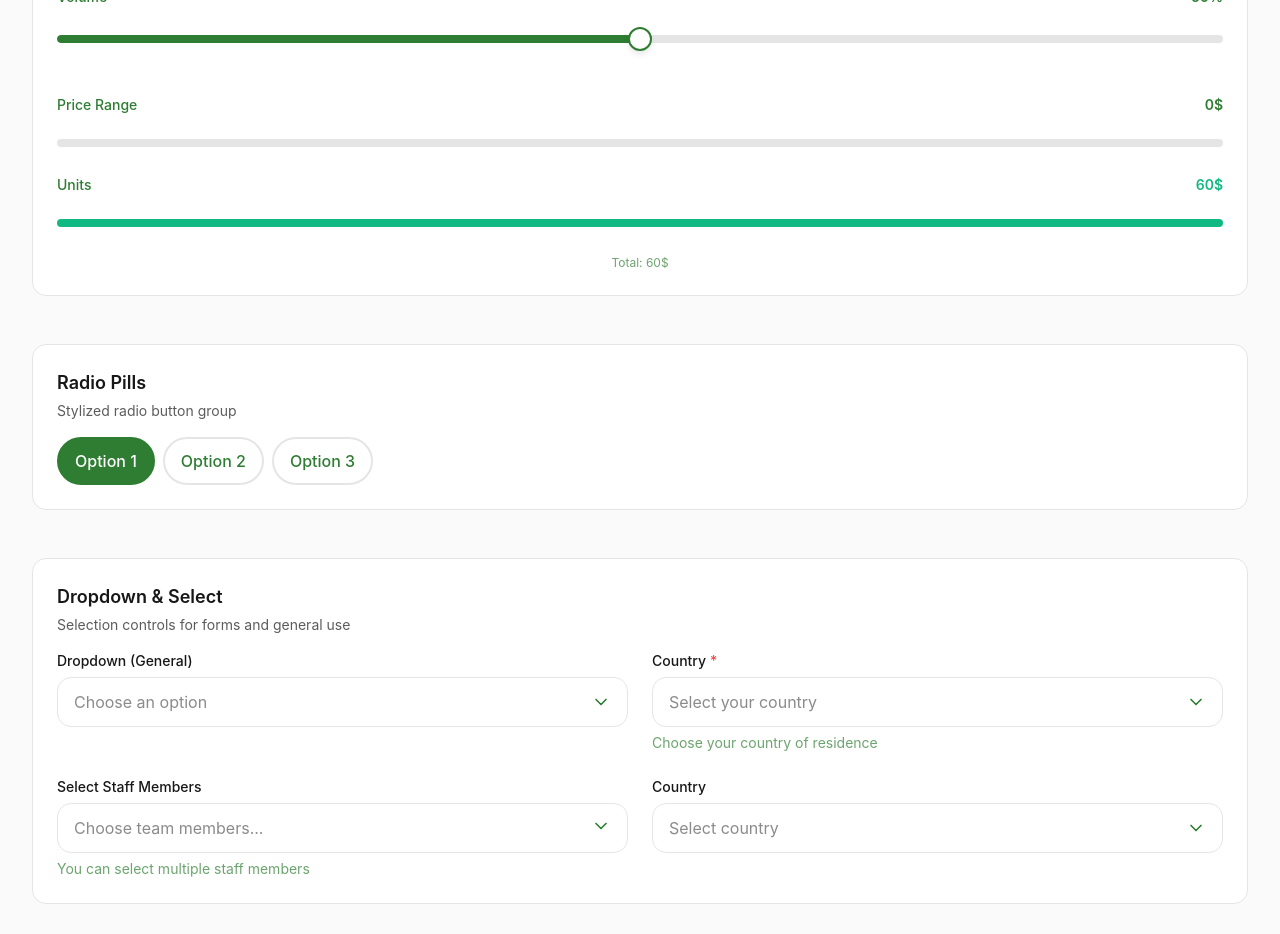
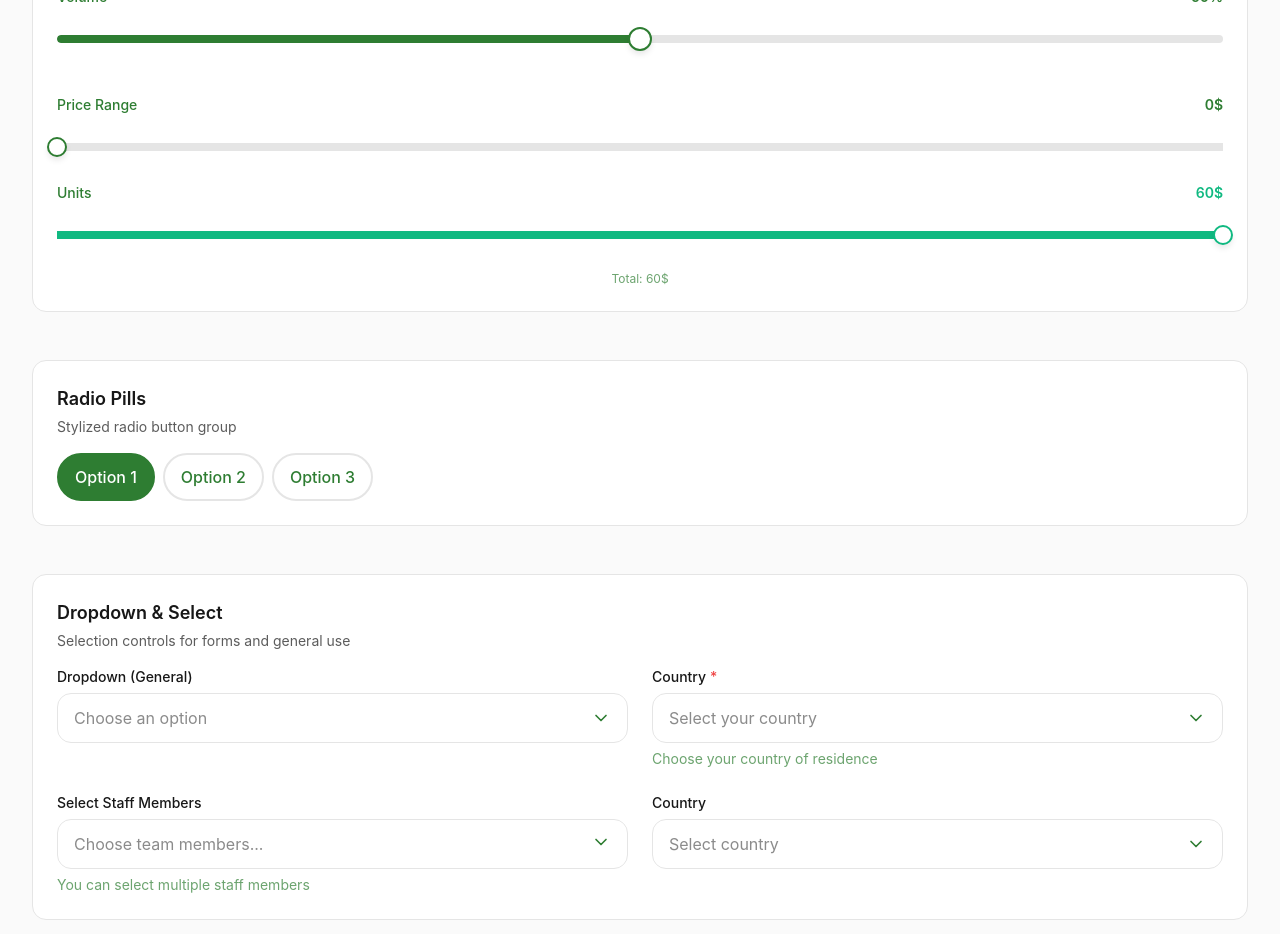
Before and after one commit to AtutiBonface/stackloop-ui, a React (Vite) app: page / in a window 1280 px wide. Shown: the part 2740-3674 px from the top of the page. Built offline with nearby package versions, Linux system fonts and the light colour scheme.

Commit message:
feat: enhance DualSlider with dragging functionality and improved styles

```diff
--- a/src/DualSlider.tsx
+++ b/src/DualSlider.tsx
@@ -1,6 +1,6 @@
 'use client'
 
-import React from 'react'
+import React, { useState } from 'react'
 import { motion } from 'framer-motion'
 import { cn } from './utils'
 
@@ -34,6 +34,8 @@
   animate = true
 }) => {
   const shouldAnimate = animate !== false
+  const [isDraggingFirst, setIsDraggingFirst] = useState(false)
+  const [isDraggingSecond, setIsDraggingSecond] = useState(false)
   const total = value1 + value2
   const percentage1 = total > 0 ? (value1 / total) * 100 : 50
   const percentage2 = total > 0 ? (value2 / total) * 100 : 50
@@ -53,10 +55,10 @@
           </span>
         </div>
 
-        <div className="relative h-10 flex items-center">
-          <div className="w-full h-2 bg-border rounded-full overflow-hidden">
+        <div className="relative h-12 flex items-center">
+          <div className="relative w-full h-2 bg-border rounded-none overflow-hidden">
             <motion.div
-              className="h-full bg-primary"
+              className="absolute left-0 top-0 h-full bg-primary rounded-none"
               initial={false}
               animate={shouldAnimate ? { width: `${percentage1}%` } : undefined}
               transition={shouldAnimate ? { type: 'spring', stiffness: 300, damping: 30 } : { duration: 0 }}
@@ -70,8 +72,24 @@
             step={step}
             value={value1}
             onChange={(e) => handleSliderChange(Number(e.target.value))}
+            onMouseDown={() => setIsDraggingFirst(true)}
+            onMouseUp={() => setIsDraggingFirst(false)}
+            onTouchStart={() => setIsDraggingFirst(true)}
+            onTouchEnd={() => setIsDraggingFirst(false)}
             disabled={disabled}
-            className="absolute inset-0 w-full opacity-0 cursor-pointer disabled:cursor-not-allowed"
+            className="absolute inset-0 w-full h-full opacity-0 cursor-pointer disabled:cursor-not-allowed"
+            style={{ zIndex: 10 }}
+          />
+
+          <motion.div
+            className={cn(
+              'absolute w-5 h-5 bg-background border-2 border-primary rounded-full shadow-md',
+              'pointer-events-none',
+              disabled && 'opacity-50'
+            )}
+            style={{ left: `calc(${percentage1}% - 10px)` }}
+            animate={shouldAnimate ? { scale: isDraggingFirst ? 1.15 : 1 } : undefined}
+            transition={shouldAnimate ? { type: 'spring', stiffness: 300, damping: 20 } : { duration: 0 }}
           />
         </div>
       </div>
@@ -84,10 +102,10 @@
           </span>
         </div>
 
-        <div className="relative h-10 flex items-center">
-          <div className="w-full h-2 bg-border rounded-full overflow-hidden">
+        <div className="relative h-12 flex items-center">
+          <div className="relative w-full h-2 bg-border rounded-none overflow-hidden">
             <motion.div
-              className="h-full bg-success"
+              className="absolute left-0 top-0 h-full bg-success rounded-none"
               initial={false}
               animate={shouldAnimate ? { width: `${percentage2}%` } : undefined}
               transition={shouldAnimate ? { type: 'spring', stiffness: 300, damping: 30 } : { duration: 0 }}
@@ -101,8 +119,24 @@
             step={step}
             value={value2}
             onChange={(e) => handleSliderChange(max - Number(e.target.value))}
+            onMouseDown={() => setIsDraggingSecond(true)}
+            onMouseUp={() => setIsDraggingSecond(false)}
+            onTouchStart={() => setIsDraggingSecond(true)}
+            onTouchEnd={() => setIsDraggingSecond(false)}
             disabled={disabled}
-            className="absolute inset-0 w-full opacity-0 cursor-pointer disabled:cursor-not-allowed"
+            className="absolute inset-0 w-full h-full opacity-0 cursor-pointer disabled:cursor-not-allowed"
+            style={{ zIndex: 10 }}
+          />
+
+          <motion.div
+            className={cn(
+              'absolute w-5 h-5 bg-background border-2 border-success rounded-full shadow-md',
+              'pointer-events-none',
+              disabled && 'opacity-50'
+            )}
+            style={{ left: `calc(${percentage2}% - 10px)` }}
+            animate={shouldAnimate ? { scale: isDraggingSecond ? 1.15 : 1 } : undefined}
+            transition={shouldAnimate ? { type: 'spring', stiffness: 300, damping: 20 } : { duration: 0 }}
           />
         </div>
       </div>
```
